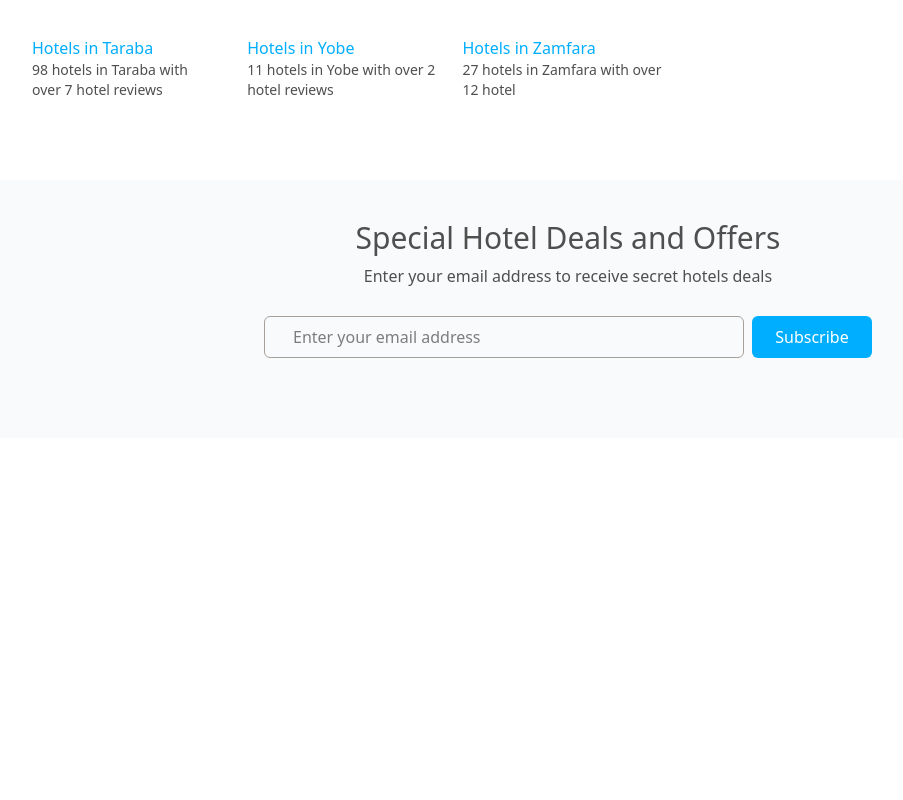
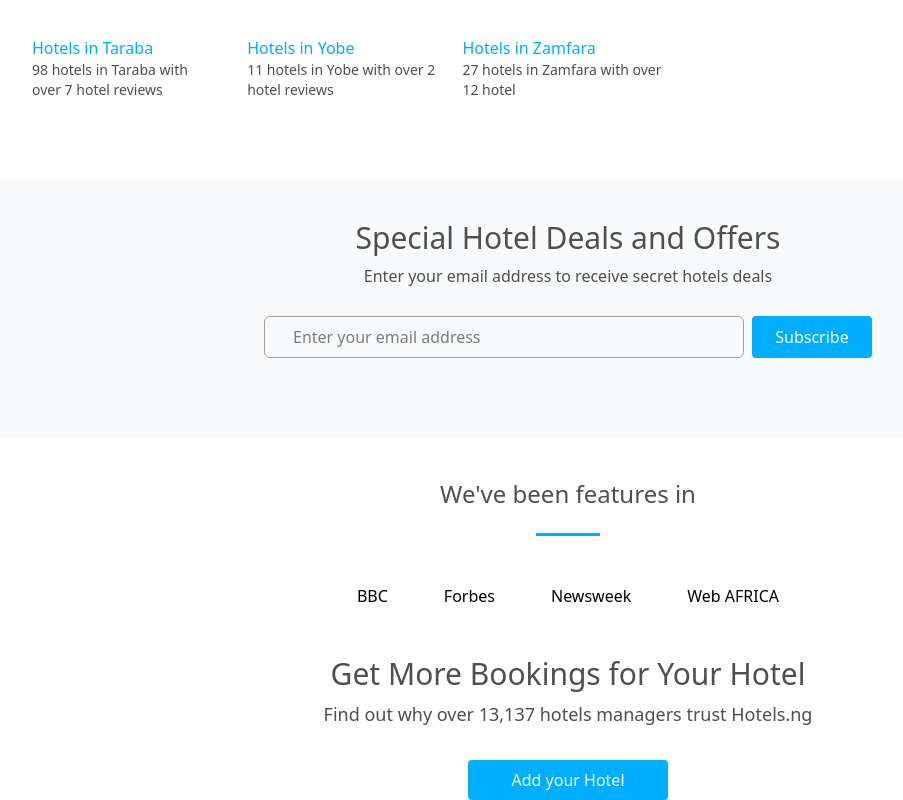
Before and after one commit to Justchidi26/hotel-react, a React (Vite) app in the folder hotel-react/: page / in a window 1280 px wide. Shown: the part 3110-3910 px from the top of the page, without its empty margins (72-975 px from the left). Before the commit the page ends 3548 px from the top, so only its background shows below. Built offline with nearby package versions, Linux system fonts and the light colour scheme.

Commit message:
Add Features component

```diff
--- a/hotel-react/index.html
+++ b/hotel-react/index.html
@@ -2,7 +2,7 @@
 <html lang="en">
   <head>
     <meta charset="UTF-8" />
-    <link rel="icon" type="image/svg+xml" href="/vite.svg" />
+    <link rel="icon" type="image/png" href="/favicon.png" />
     <meta name="viewport" content="width=device-width, initial-scale=1.0" />
     <script src="https://cdn.jsdelivr.net/npm/@tailwindcss/browser@4"></script>
     <link
--- a/hotel-react/src/App.jsx
+++ b/hotel-react/src/App.jsx
@@ -5,6 +5,7 @@ import Hotel  from "./Hotel";
 import Cities from "./Cities";
 import States from "./States";
 import Deals from "./Deals";
+import Features from "./Features";
 
 function App() {
   return (
@@ -19,6 +20,7 @@ function App() {
         <Cities />
         <States />
         <Deals />
+        <Features />
       </div>
     </>
   );
--- a/hotel-react/src/Deals.jsx
+++ b/hotel-react/src/Deals.jsx
@@ -15,7 +15,7 @@ const Deals = () => {
             className="w-full outline-none ml-5"
           />
         </div>
-        <button className="bg-[#00aeff] text-white cursor-pointer w-30 p-2 rounded-md hover:bg-[#0099e6] transition duration-700 ease-in-out">
+        <button className="bg-[#00aeff] text-white cursor-pointer w-30 p-2 rounded-sm hover:bg-[#0099e6] transition duration-700 ease-in-out">
           Subscribe
         </button>
       </div>
--- /dev/null
+++ b/hotel-react/src/Features.jsx
@@ -0,0 +1,27 @@
+const Features = () => {
+  return (
+    <div className="flex flex-col gap-2 items-center w-screen">
+      <div className="text-2xl text-[#4f4f4f] font-medium mt-10">
+        We've been features in
+      </div>
+      <div className="border-t-[3px] border-[#00aeff] my-[15px] mx-auto w-16 mb-10"></div>
+      <div className="flex justify-center gap-14 mb-10">
+        <div>BBC</div>
+        <div>Forbes</div>
+        <div>Newsweek</div>
+        <div>Web AFRICA</div>
+      </div>
+      <div className="text-3xl text-[#4f4f4f] font-medium">
+        Get More Bookings for Your Hotel
+      </div>
+      <div className="text-lg text-[#4f4f4f] mb-6">
+        Find out why over 13,137 hotels managers trust Hotels.ng
+      </div>
+      <button className="bg-[#00aeff] text-white cursor-pointer w-50 p-2 rounded-sm hover:bg-[#0099e6] transition duration-700 ease-in-out">
+        Add your Hotel
+      </button>
+    </div>
+  );
+};
+
+export default Features;
```
Also changed, not shown: hotel-react/public/favicon.png (renamed from hotel-react/src/assets/favicon.png).
